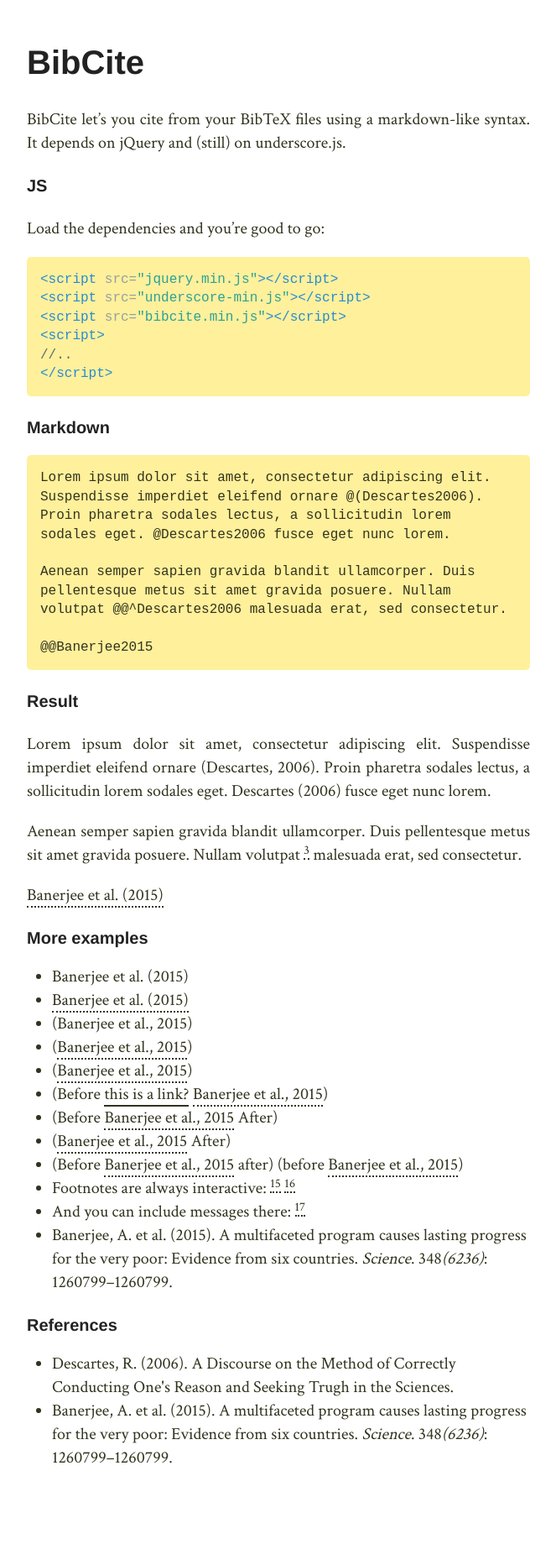
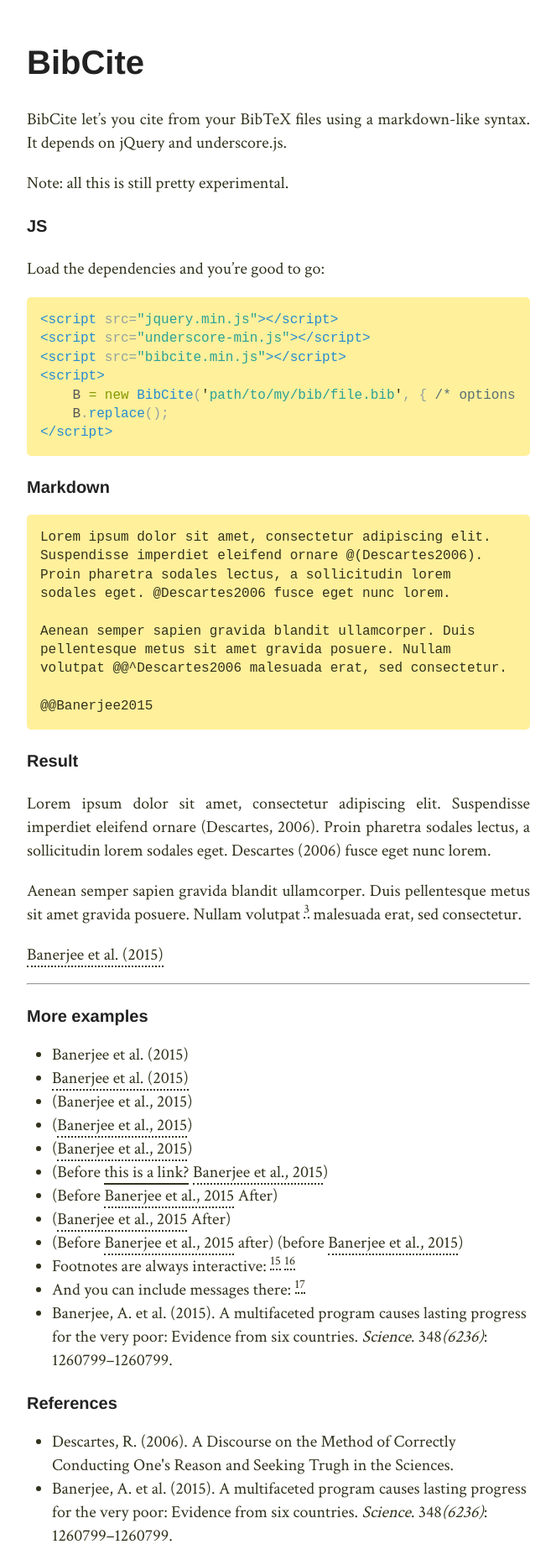
Before and after one commit to bacor/bibcite, a Jekyll site: the page built from index.md, in a window 1280 px wide. Shown: the whole page at 84% size, without its empty margins (308-971 px from the left). Built offline with Jekyll 4.4.1, drawn with Linux system fonts in a browser that asks for light colours; our own code applies the rules of GitHub Pages for plain Markdown files; before the commit the page ends 1765 px from its top, so only the background shows below that.

Commit message:
intro etc

```diff
--- a/index.md
+++ b/index.md
@@ -3,7 +3,9 @@
 ---
 ## BibCite
 
-BibCite let's you cite from your BibTeX files using a markdown-like syntax. It depends on jQuery and (still) on underscore.js.
+BibCite let's you cite from your BibTeX files using a markdown-like syntax. It depends on jQuery and underscore.js.
+
+Note: all this is still pretty experimental.
 
 ### JS
 Load the dependencies and you're good to go:
@@ -12,7 +14,8 @@
 <script src="underscore-min.js"></script>
 <script src="bibcite.min.js"></script>
 <script>
-//..
+    B = new BibCite('path/to/my/bib/file.bib', { /* options */ })
+    B.replace();
 </script>
 {% endhighlight %}
 
@@ -42,6 +45,8 @@
 
 @@Banerjee2015
 
+------
+
 ### More examples
 - @Banerjee2015
 - @@Banerjee2015
```
